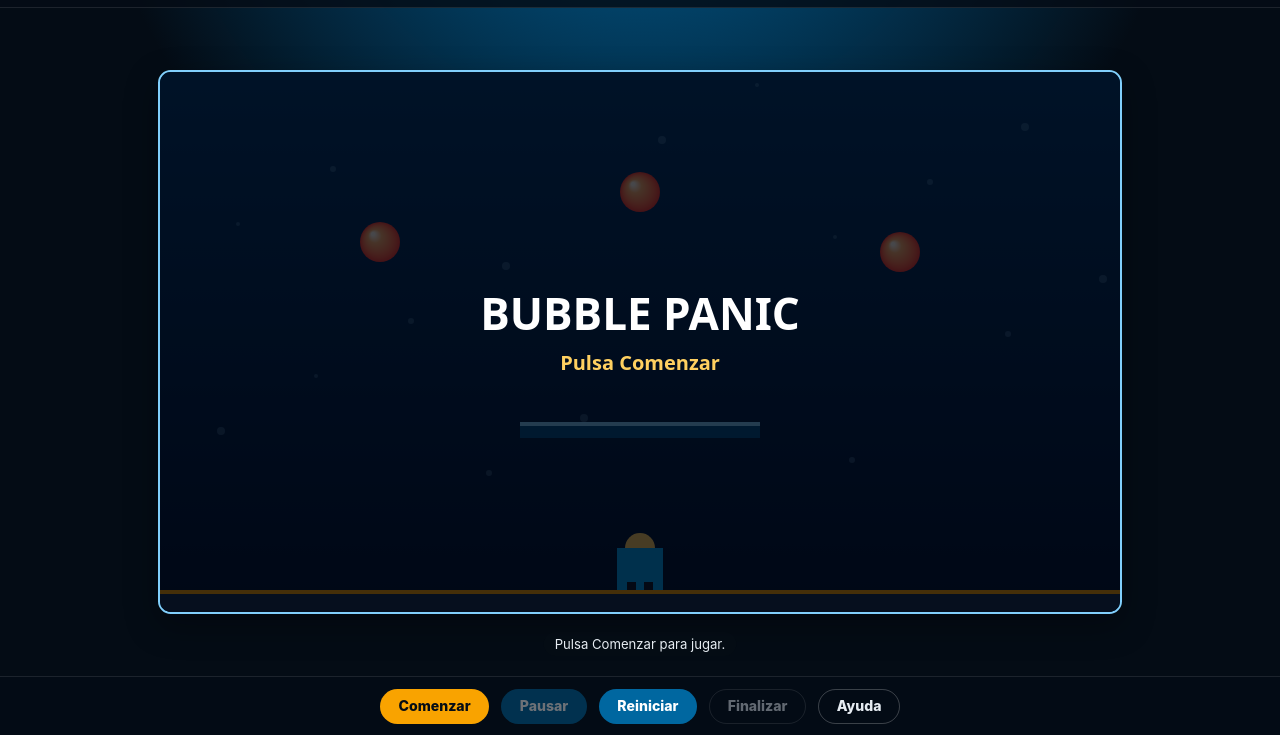
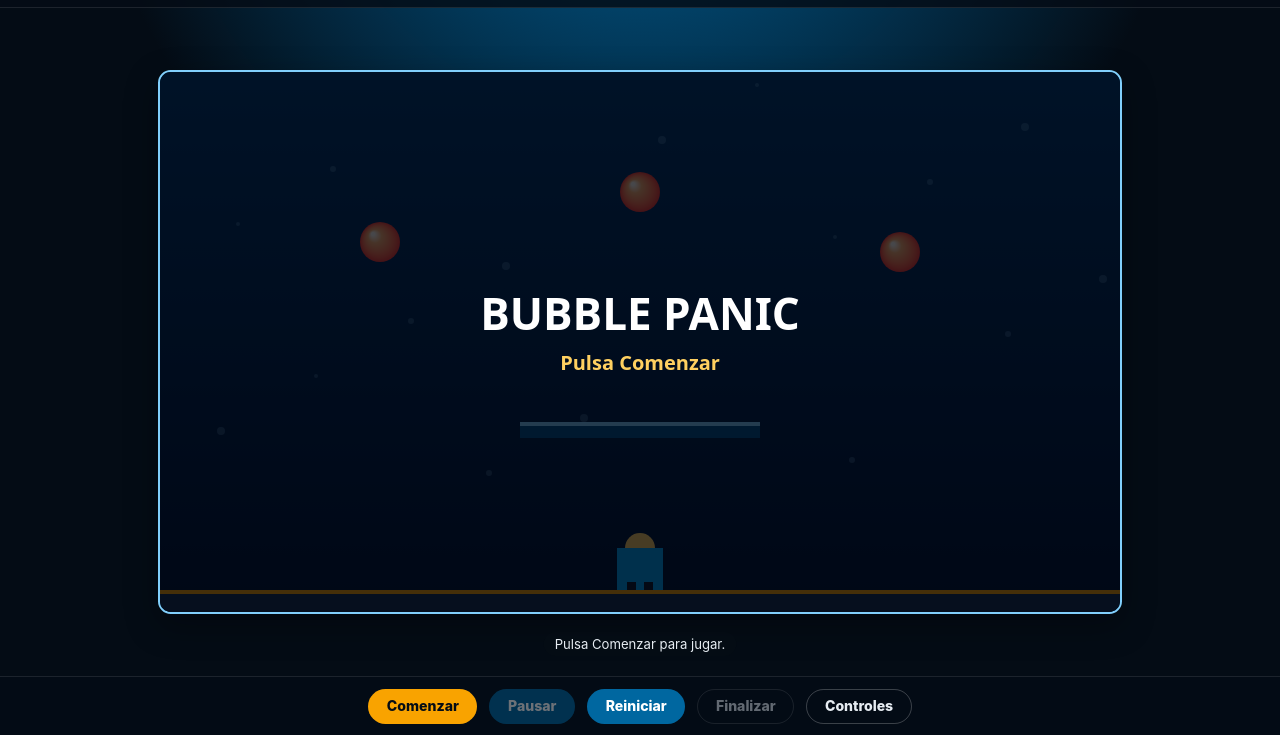
Before and after one commit to InteraccionPersonaOrdenador/ipo2627_china_arcade, a website with bundled scripts: page index.html in a window 1280 px wide. Shown: the part 65-800 px from the top of the page. Built offline with nearby package versions, Linux system fonts and the light colour scheme; animation ran at ten frames a second.

Commit message:
refactor: renombrado el botón de ayuda a controles

```diff
--- a/index.html
+++ b/index.html
@@ -53,7 +53,7 @@
       <button class="game-button game-button--secondary js-pause-button" type="button">Pausar</button>
       <button class="game-button game-button--secondary js-restart-button" type="button">Reiniciar</button>
       <button class="game-button game-button--ghost js-end-button" type="button">Finalizar</button>
-      <button class="game-button game-button--ghost js-help-button" type="button">Ayuda</button>
+      <button class="game-button game-button--ghost js-help-button" type="button">Controles</button>
     </nav>
   </footer>
 
```
